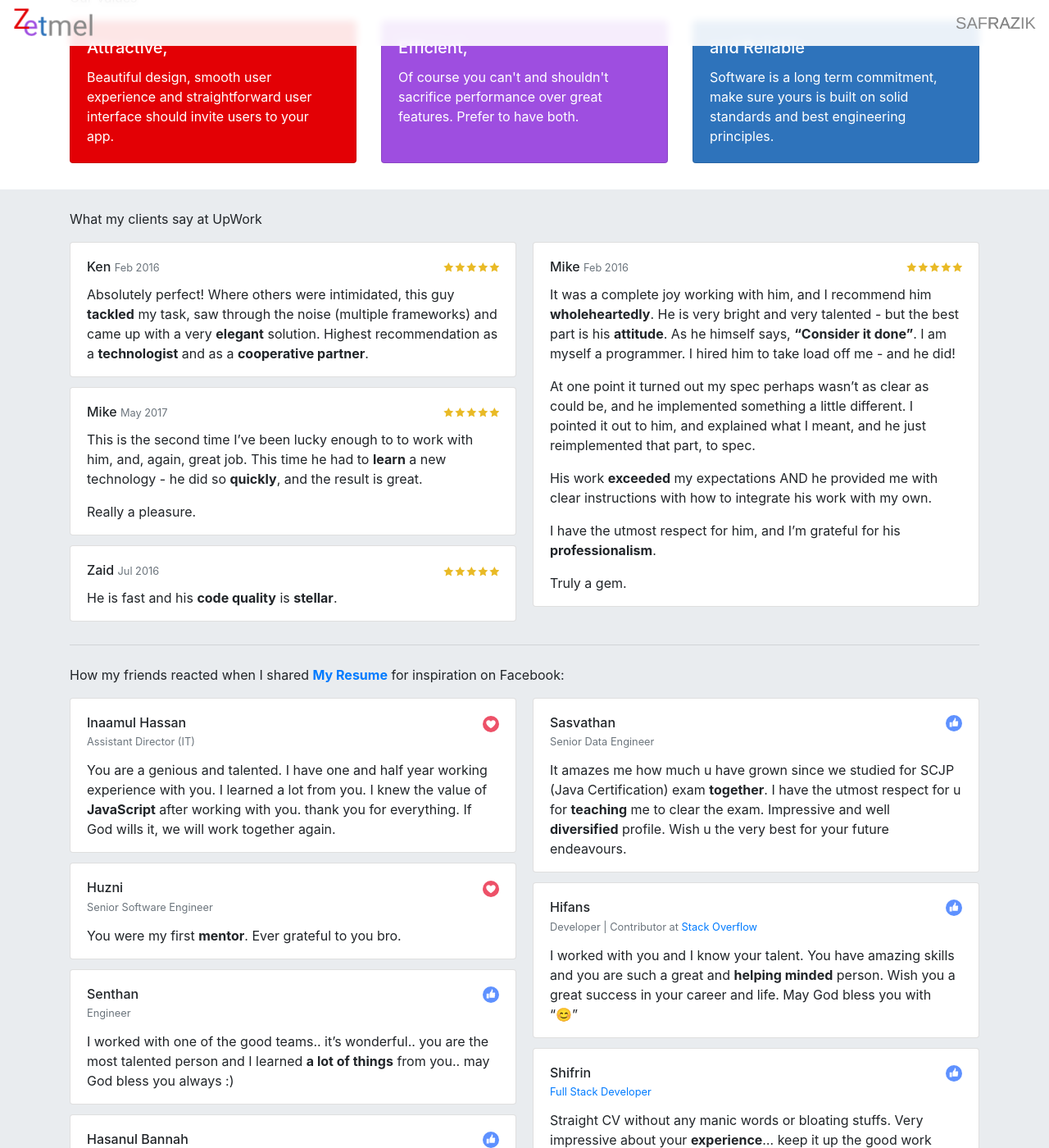
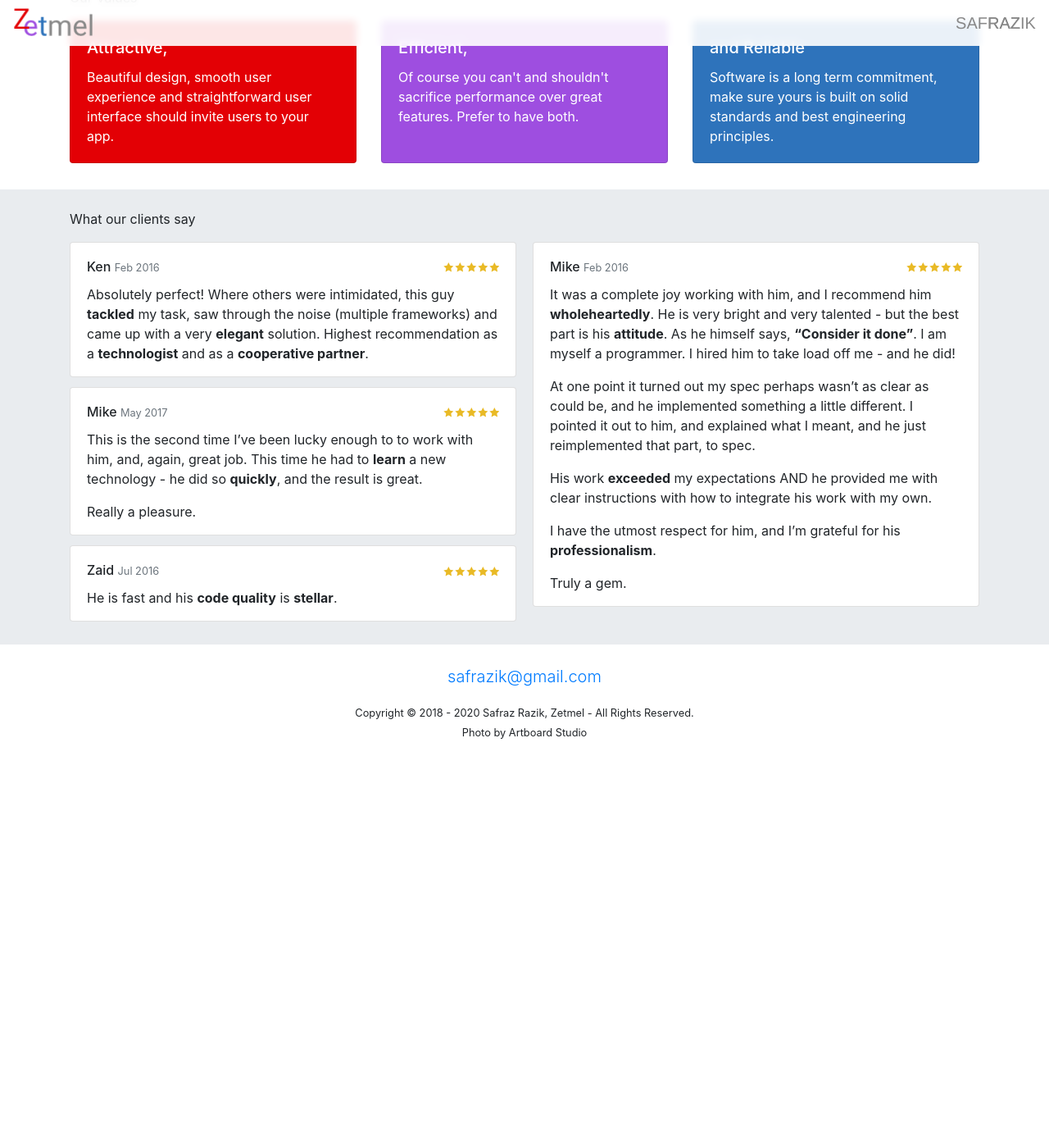
Before and after one commit to zetmel/zetmel.github.io, a Jekyll site: the page built from index.html, in a window 1280 px wide and 1400 px high, scrolled down 692 px. Shown: the whole window at 82% size. Built offline with Jekyll 4.4.1, drawn with Linux system fonts in a browser that asks for light colours; after the commit the page ends 1612 px from its top, so only the background shows below that; some of the changed text lies outside the part shown.

Commit message:
Update website content

```diff
--- a/_includes/reviews.html
+++ b/_includes/reviews.html
@@ -16,13 +16,15 @@
           {% else %}
           <div class="float-right rating-like" style="width: 20px; height: 20px;">
             {% if review.reaction == "love" %}
-              <svg style="width: 100%; height: 100%;" id="Layer_1" xmlns="http://www.w3.org/2000/svg" viewBox="0 0 1497.8 1500" width="2496" height="2500"><style>.st0{fill:#fff}.st1{fill:#ed5168}</style><path class="st0" d="M541.7 1092.6H376.6c-13 0-23.6-10.6-23.6-23.6V689.9c0-13 10.6-23.6 23.6-23.6h165.1c13 0 23.6 10.6 23.6 23.6V1069c-.1 13-10.7 23.6-23.6 23.6zM622.9 1003.5V731.9c0-66.3 18.9-132.9 54.1-189.2 21.5-34.4 69.7-89.5 96.7-118 6-6.4 27.8-25.2 27.8-35.5 0-13.2 1.5-34.5 2-74.2.3-25.2 20.8-45.9 46-45.7h1.1c44.1.8 58.2 41.6 58.2 41.6s37.7 74.4 2.5 165.4c-29.7 76.9-35.7 83.1-35.7 83.1s-9.6 13.9 20.8 13.3c0 0 185.6-.8 192-.8 13.7 0 57.4 12.5 54.9 68.2-1.8 41.2-27.4 55.6-40.5 60.3-2.6.9-2.9 4.5-.5 5.9 13.4 7.8 40.8 27.5 40.2 57.7-.8 36.6-15.5 50.1-46.1 58.5-2.8.8-3.3 4.5-.8 5.9 11.6 6.6 31.5 22.7 30.3 55.3-1.2 33.2-25.2 44.9-38.3 48.9-2.6.8-3.1 4.2-.8 5.8 8.3 5.7 20.6 18.6 20 45.1-.3 14-5 24.2-10.9 31.5-9.3 11.5-23.9 17.5-38.7 17.6l-411.8.8c-.1.1-22.5.1-22.5-29.9z"/><ellipse style="fill: #ed5168;" cx="748.9" cy="750" rx="748.9" ry="750"/><path style="fill: #FFF;" d="M748.9 541.9C715.4 338.7 318.4 323.2 318.4 628c0 270.1 430.5 519.1 430.5 519.1s430.5-252.3 430.5-519.1c0-304.8-397-289.3-430.5-86.1z"/></svg>
-            {% else %}
-              <svg style="width: 100%; height: 100%;" class="float-right" id="Layer_1" xmlns="http://www.w3.org/2000/svg" viewBox="0 0 1501.7 1504.4" width="2496" height="2500"><title>Like</title><ellipse style="fill:#5e91ff;" cx="750.8" cy="752.2" rx="750.8" ry="752.2"/><path style="fill: #FFF;" d="M378.3 667.5h165.1c13 0 23.6 10.5 23.6 23.6v379.1c0 13-10.5 23.6-23.6 23.6H378.3c-13 0-23.6-10.5-23.6-23.6V691c.1-13 10.6-23.5 23.6-23.5zM624.7 1004.7V733.1c.1-66.9 18.8-132.4 54.1-189.2 21.5-34.4 69.7-89.5 96.7-118 6-6.4 27.8-25.2 27.8-35.5 0-13.2 1.5-34.5 2-74.2.3-25.2 20.8-45.9 46-45.7h1.1c44.1.8 58.2 41.6 58.2 41.6s37.7 74.4 2.5 165.4c-29.7 76.9-35.8 83.1-35.8 83.1s-9.6 13.9 20.8 13.3c0 0 185.6-.8 192-.8 13.7 0 57.4 12.5 54.9 68.2-1.8 41.2-27.4 55.6-40.5 60.3-1.7.6-2.6 2.5-1.9 4.2.3.7.8 1.3 1.5 1.7 13.4 7.8 40.8 27.5 40.2 57.7-.8 36.6-15.5 50.1-46.1 58.5-1.7.4-2.8 2.2-2.3 3.9.2.9.8 1.6 1.5 2 11.6 6.6 31.5 22.7 30.3 55.3-1.2 33.2-25.2 44.9-38.3 48.9-1.7.5-2.7 2.3-2.2 4 .2.7.7 1.4 1.3 1.8 8.3 5.7 20.6 18.6 20 45.1-.3 14-5 24.2-10.9 31.5-9.3 11.5-23.9 17.5-38.7 17.6l-411.8.8c-.1-.1-22.4 0-22.4-29.9z"/></svg>
+              <img style="width: 100%;" src="assets/reaction-love.png">
+              {% else %}
+              <img style="width: 100%;" src="assets/reaction-like.png">
             {% endif %}
           </div>
           {% endif %}
+
           {{ review.name }}
+
           {% if review.type == "client" %}
           <small class="text-muted">{{ review.at }}</small>
           {% endif %}
--- a/_layouts/home.html
+++ b/_layouts/home.html
@@ -1,7 +1,7 @@
 <!doctype html>
 <html><head>
 <meta charset="UTF-8">
-<title>Zetmel</title>
+  <title>Zetmel</title>
   <meta name="viewport" content="width=device-width, initial-scale=1, shrink-to-fit=no">
   <!-- Bootstrap CSS -->
   <link rel="stylesheet" href="https://stackpath.bootstrapcdn.com/bootstrap/4.3.1/css/bootstrap.min.css" integrity="sha384-ggOyR0iXCbMQv3Xipma34MD+dH/1fQ784/j6cY/iJTQUOhcWr7x9JvoRxT2MZw1T" crossorigin="anonymous">
@@ -123,7 +123,7 @@
       overflow: visible;
       /*width: 300px;*/
       width: 100%;
-      height: 100%:;
+      height: 100%;
       bottom: auto;
       height: 300px;
       z-index: 5;
@@ -197,11 +197,11 @@
       background: rgba(0, 0, 0, 0.5);
       /*background: rgba(255, 255, 255, 0.75);*/
       padding: 5px 15px;
-      -webkit-backdrop-filter(3px);
+      -webkit-backdrop-filter: blur(3px);
       backdrop-filter: blur(3px);
-      -webkit-backdrop-filter(1px);
+      -webkit-backdrop-filter: blur(1px);
       backdrop-filter: blur(1px);
-      -webkit-backdrop-filter(2px);
+      -webkit-backdrop-filter: blur(2px);
       backdrop-filter: blur(2px);
     }
     .navbar {
@@ -248,24 +248,10 @@
     <div class="container" style="padding-left: 15px;
       padding-right: 15px; max-width: 100%;">
       <a class="navbar-brand" href="{{ "/" | prepend: site.baseurl }}">
-        <!-- <img style="width: 40px; height: 40px; border-radius: 50%;" src="/vue-file-agent/website/assets/logo.png?v=1.5.0"> -->
-        <!-- Vue File Agent -->
       </a>
       <button class="navbar-toggler" type="button" data-toggle="collapse" data-target="#navbarColor01" aria-controls="navbarColor01" aria-expanded="false" aria-label="Toggle navigation">
         <span class="navbar-toggler-icon"></span>
       </button>
-
-<!--       <div class="collapse navbar-collapse" id="navbarColor01">
-        <ul class="navbar-nav ml-auto">
-          <li class="nav-item">
-            <a class="nav-link" href="/vue-file-agent/docs/">Docs</a>
-          </li>
-          <li class="nav-item">
-            <a class="nav-link" href="https://github.com/safrazik/vue-file-agent">GitHub</a>
-          </li>
-        </ul>
-      </div> -->
-      <!-- <small class="navbar-text">Every file deserves to be treated equally</small> -->
     </div>
   </nav>
 
--- a/index.html
+++ b/index.html
@@ -5,9 +5,15 @@
 <section class="jumbotron jumbotron-fluid mb-4">
   <div class="container">
     <!-- <h1 class="display-4">Creating* <strong>Apps</strong> that "just work"</h1> -->
-    <h1 class="display-4">We cook <strong>Apps</strong> that can be eaten<strong>*</strong></h1>
-    <p class="lead">We have <strong>"Collective Experience"</strong> in developing world class apps for <strong>Web, iOS and Android</strong> platforms with proven technology stack with a reasonable budget and deadline.</p>
-    <hr class="my-4">
+    <h1 class="display-4">
+      We cook <strong>Apps</strong> that can be eaten<strong>*</strong>
+    </h1>
+    <p class="lead">
+      We have <strong>"Collective Experience"</strong> in developing world class
+      apps for <strong>Web, iOS and Android</strong> platforms with proven
+      technology stack with a reasonable budget and deadline.
+    </p>
+    <hr class="my-4" />
     <!-- <p>* We don't just develop or design. We input our creative ideas to make your product stand out of the crowd.</p> -->
     <p>* More often than not, rotten apps cannot be eaten</p>
     <!-- <a class="btn btn-primary btn-lg" href="#" role="button">What else we do?</a> -->
@@ -21,7 +27,10 @@
         <div class="card text-white bg-zetmel-z h-100">
           <div class="card-body">
             <h5 class="card-title">Attractive,</h5>
-            <p class="card-text">Beautiful design, smooth user experience and straightforward user interface should invite users to your app.</p>
+            <p class="card-text">
+              Beautiful design, smooth user experience and straightforward user
+              interface should invite users to your app.
+            </p>
           </div>
         </div>
       </div>
@@ -29,7 +38,10 @@
         <div class="card text-white bg-zetmel-e h-100">
           <div class="card-body">
             <h5 class="card-title">Efficient,</h5>
-            <p class="card-text">Of course you can't and shouldn't sacrifice performance over great features. Prefer to have both.</p>
+            <p class="card-text">
+              Of course you can't and shouldn't sacrifice performance over great
+              features. Prefer to have both.
+            </p>
           </div>
         </div>
       </div>
@@ -37,7 +49,10 @@
         <div class="card text-white bg-zetmel-t h-100">
           <div class="card-body">
             <h5 class="card-title">and Reliable</h5>
-            <p class="card-text">Software is a long term commitment, make sure yours is built on solid standards and best engineering principles.</p>
+            <p class="card-text">
+              Software is a long term commitment, make sure yours is built on
+              solid standards and best engineering principles.
+            </p>
           </div>
         </div>
       </div>
@@ -49,15 +64,20 @@
   <div class="container">
     <div class="mb-3">
       <small>
-        {% assign replace_code = ".replace('I', 'We')" %}
-        I want to change from "I" to "We" with the code: <code>{{ replace_code }}</code> <br>
+        {% assign replace_code = ".replace('I', 'We')" %} I want to change from
+        "I" to "We" with the code: <code>{{ replace_code }}</code> <br />
         and a <strong>great team</strong> who share my dream and values.
       </small>
     </div>
     <blockquote class="alert alert-success">
-      Find a good boss to work <strong>with</strong>, not a good company to work <strong>for</strong> - Jack Ma
+      Find a good boss to work <strong>with</strong>, not a good company to work
+      <strong>for</strong> - Jack Ma
       <div class="mt-2">
-        <a href="https://www.facebook.com/zetmelcom" class="btn btn-success btn-sm">Become a Zeteran</a>
+        <a
+          href="https://www.facebook.com/zetmelcom"
+          class="btn btn-success btn-sm"
+          >Become a Zeteran</a
+        >
       </div>
     </blockquote>
   </div>
@@ -66,31 +86,33 @@
 <section class="mb-3 reviews-wrapper pt-4 pb-3">
   <div class="container">
     <!-- <div class="mb-3">Our clients say</div> -->
-        {% assign clients_reviews = site.reviews | where: "type", "client" %}
-        {% assign friends_reviews = site.reviews | where: "type", "friend" %}
+    {% assign clients_reviews = site.reviews | where: "type", "client" %} {%
+    assign friends_reviews = site.reviews | where: "type", "friend" %}
 
-        <div class="mb-3">What my clients say at <!-- <a href="https://www.upwork.com/freelancers/~01a4c4f6d0d586426f" target="_blank"><strong> -->UpWork<!-- </strong></a> --></div>
+    <div class="mb-3">
+      What our clients say
+    </div>
     {% include reviews.html keys=site.reviews_order type="client" rating=true %}
-
-
-        <hr class="mb-4">
-        <!-- <div class=""></div> -->
-
-        <div class="mb-3">How my friends reacted when I shared <a href="https://safrazik.github.io/resume/"><strong>My Resume</strong></a> for inspiration on Facebook:</div>
-        {% include reviews.html keys=site.comments_order type="friend" rating=false %}
-
-
   </div>
   {% include stars.svg %}
 </section>
 <section class="mb-3 pt-2" style="display: none;">
   <div class="container">
-    <div class="card card-body bg-white text-center" style="width: 270px; margin: auto;">
+    <div
+      class="card card-body bg-white text-center"
+      style="width: 270px; margin: auto;"
+    >
       <p class="card-text">
-        I value every like, love and comment, and I enjoy responding to them. I consider you as <strong>my partner</strong> instead of <em>a follower</em>. Thank you for being my valued Zetner!
+        I value every like, love and comment, and I enjoy responding to them. I
+        consider you as <strong>my partner</strong> instead of
+        <em>a follower</em>. Thank you for being my valued Zetner!
       </p>
       <div class="mt-2">
-        <a href="https://www.facebook.com/zetmelcom" class="btn btn-success btn-sm">Become a Zetner (Zet Partner)</a>
+        <a
+          href="https://www.facebook.com/zetmelcom"
+          class="btn btn-success btn-sm"
+          >Become a Zetner (Zet Partner)</a
+        >
       </div>
     </div>
 
@@ -102,23 +124,51 @@
       }
     </style>
     <div class="the-promo">
-      <div class="text-center mb-2">or click the <strong>Like</strong> button below</div>
-<div class="fb-page" data-href="https://www.facebook.com/zetmelcom" data-tabs="" data-width="" data-height="" data-small-header="false" data-adapt-container-width="true" data-hide-cover="false" data-show-facepile="true"><blockquote cite="https://www.facebook.com/zetmelcom" class="fb-xfbml-parse-ignore"><a href="https://www.facebook.com/zetmelcom">Zetmel</a></blockquote></div>
+      <div class="text-center mb-2">
+        or click the <strong>Like</strong> button below
+      </div>
+      <div
+        class="fb-page"
+        data-href="https://www.facebook.com/zetmelcom"
+        data-tabs=""
+        data-width=""
+        data-height=""
+        data-small-header="false"
+        data-adapt-container-width="true"
+        data-hide-cover="false"
+        data-show-facepile="true"
+      >
+        <blockquote
+          cite="https://www.facebook.com/zetmelcom"
+          class="fb-xfbml-parse-ignore"
+        >
+          <a href="https://www.facebook.com/zetmelcom">Zetmel</a>
+        </blockquote>
+      </div>
     </div>
   </div>
 
   <div id="fb-root"></div>
-<script async defer crossorigin="anonymous" src="https://connect.facebook.net/en_GB/sdk.js#xfbml=1&version=v5.0&appId=1268078626717710&autoLogAppEvents=1"></script>
-
+  <script
+    async
+    defer
+    crossorigin="anonymous"
+    src="https://connect.facebook.net/en_GB/sdk.js#xfbml=1&version=v5.0&appId=1268078626717710&autoLogAppEvents=1"
+  ></script>
 </section>
 <section class="mb-3 pt-2">
   <!-- <div class="jumbotron jumbotron-fluid"> -->
   <div class="container text-center">
     <!-- <h1 class="display-4">Contact</h1> -->
-       <p class="lead"><a href="mailto:safrazik@gmail.com">safrazik@gmail.com</a></p>
+    <p class="lead">
+      <a href="mailto:safrazik@gmail.com">safrazik@gmail.com</a>
+    </p>
 
     <p>
-         <small>Copyright &copy; 2018 - 2020 Safraz Razik, Zetmel - All Rights Reserved.<br>Photo by Artboard Studio</small>
+      <small
+        >Copyright &copy; 2018 - 2020 Safraz Razik, Zetmel - All Rights
+        Reserved.<br />Photo by Artboard Studio</small
+      >
     </p>
   </div>
   <!-- </div> -->
```
Also changed, not shown: _includes/stars.svg, assets/reaction-like.png (added), assets/reaction-love.png (added), 1 other file. Lines whose indentation alone changed are shown as unchanged.
